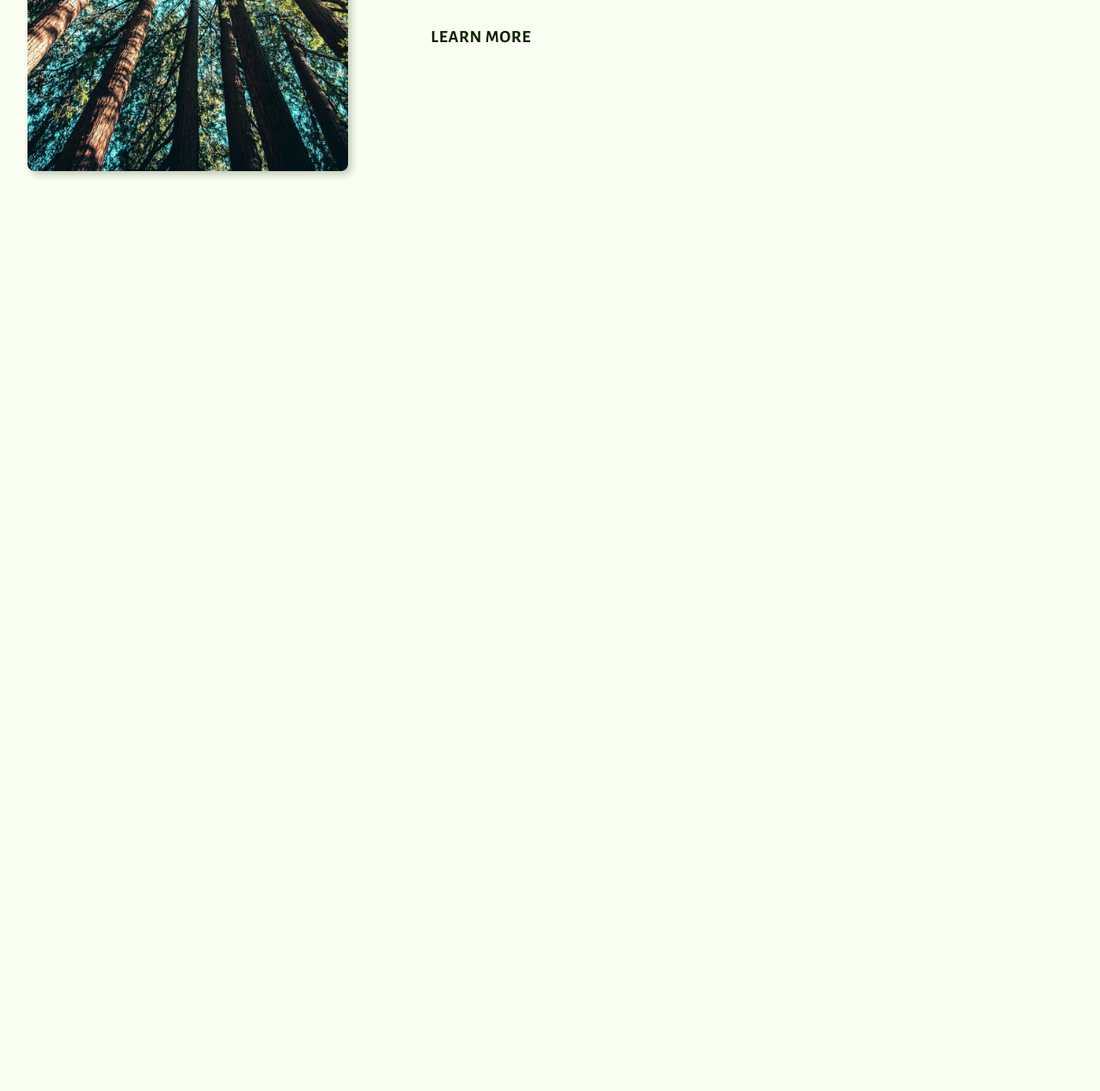
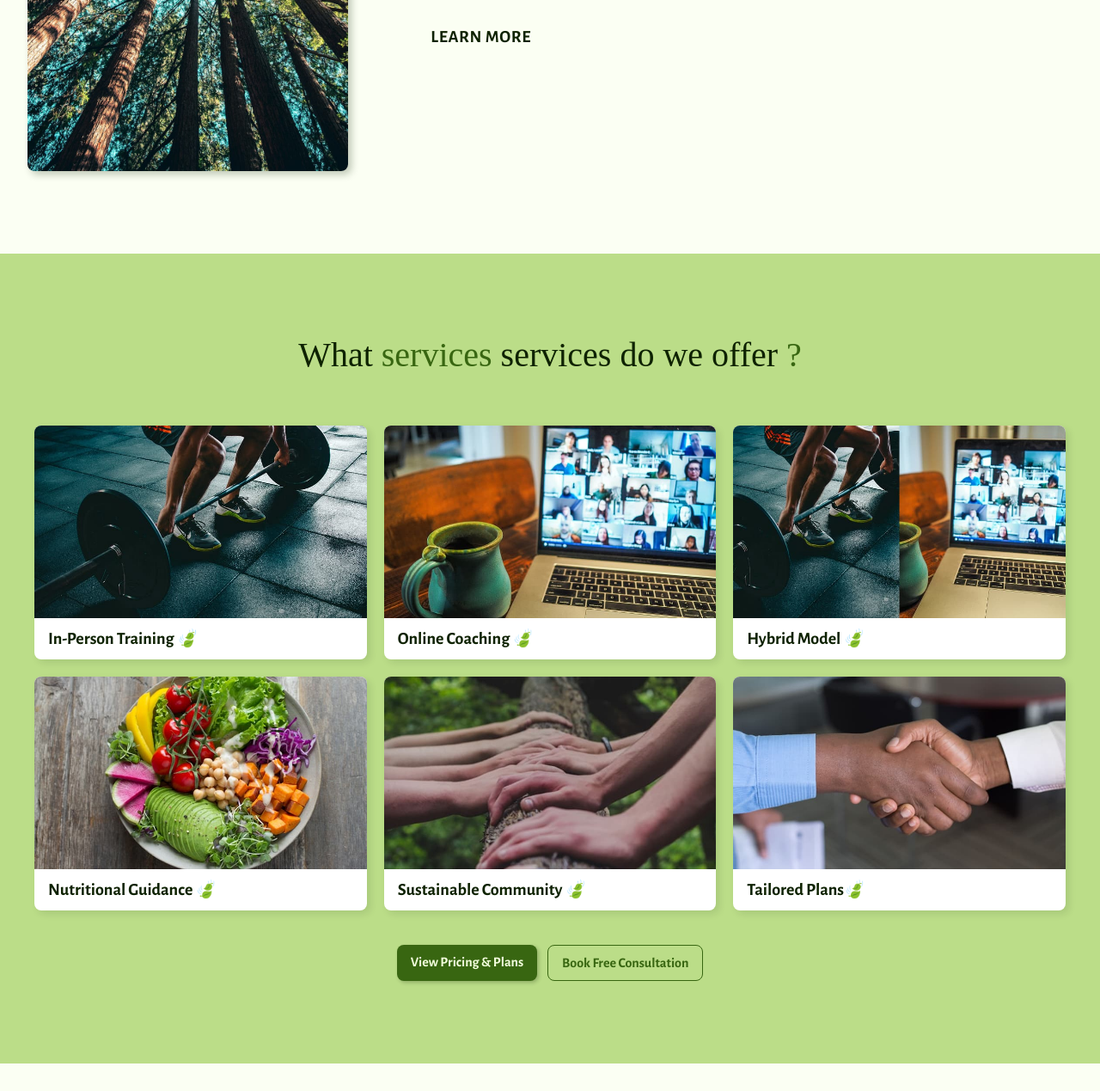
Before and after one commit to safirahconnect/greengains, a plain HTML site: page index.html in a window 1280 px wide. Shown: the part 3645-4914 px from the top of the page at 86% size. Before the commit the page ends 3876 px from the top, so only its background shows below. Drawn offline with nearby package versions, Linux system fonts and the light colour scheme; a web font is replaced by a local one.

Commit message:
services section

```diff
--- a/css/components/components.css
+++ b/css/components/components.css
@@ -20,7 +20,8 @@
   padding-top: var(--section-spacing);
 }
 
-.gallery--bg.section--gap {
+.gallery--bg.section--gap,
+.services--bg.section--gap {
   margin-top: var(--section-spacing);
   padding-bottom: var(--section-spacing);
 }
@@ -39,8 +40,16 @@
   background: var(--grad);
 }
 
+.services .btn--filled {
+  background: var(--p-50);
+}
+
 .btn--filled:hover {
   background: var(--grad-hover);
+}
+
+.services .btn--filled:hover {
+  background: var(--p-60);
 }
 
 .btn--elevated {
@@ -55,6 +64,10 @@
   color: var(--p-40);
 }
 
+.services .btn--outlined:hover {
+  color: var(--p-70);
+}
+
 .btn--text:hover {
   color: var(--p-50);
 }
@@ -64,3 +77,7 @@
   flex-wrap: wrap;
   gap: 12px;
 }
+
+.services .btns {
+  justify-content: center;
+}
--- /dev/null
+++ b/css/home/services.css
@@ -0,0 +1,42 @@
+.services--bg {
+  background: var(--p);
+}
+
+.services__headline {
+  margin-bottom: 1.5em;
+  text-align: center;
+}
+
+.services__list {
+  display: grid;
+  grid-template-columns: 1fr 1fr 1fr;
+  gap: 20px;
+  margin-bottom: 2em;
+}
+
+.services__item {
+  border-radius: 8px;
+  background: var(--w);
+  box-shadow: 4px 4px 8px rgba(14, 34, 0, 0.1);
+}
+
+.services__item > :first-child {
+  border-radius: 8px 8px 0px 0px;
+}
+
+.services__item > :last-child {
+  display: inline-block;
+  padding: 8px 16px;
+}
+
+@media (max-width: 768px) {
+  .services__list {
+    grid-template-columns: 1fr 1fr;
+  }
+}
+
+@media (max-width: 480px) {
+  .services__list {
+    grid-template-columns: 1fr;
+  }
+}
--- a/css/style.css
+++ b/css/style.css
@@ -12,3 +12,4 @@
 @import "./home/gallery.css";
 @import "./home/highlights.css";
 @import "./home/about.css";
+@import "./home/services.css";
--- a/index.html
+++ b/index.html
@@ -157,7 +157,7 @@
         <li>Leave No Trace Trainer</li>
       </ul>
       <div class="btns title--md-b">
-        <a class="btn btn--filled p-60" href="./pricing/pricing.html">View Pricing & Plans</a>
+        <a class="btn btn--filled btn--elevated p-60" href="./pricing/pricing.html">View Pricing & Plans</a>
         <a class="btn btn--outlined p-70" href="">Book Free Consultation</a>
       </div>
     </div>
@@ -178,6 +178,42 @@
     </div>
   </article>
 
+  <section class="services--bg section--gap inline--gap">
+    <div class="services container container--sm">
+      <h2 class="services__headline display--md p-70">What <span class="p-50">services</span> services do we offer <span class="p-50">?</span></h2>
+      <ul class="services__list title--lg-b p-70">
+        <li class="services__item">
+          <img src="./img/cards/in-person.jpg" alt="">
+          <span>In-Person Training 🍃</span>
+        </li>
+        <li class="services__item">
+          <img src="./img/cards/online.jpg" alt="">
+          <span>Online Coaching 🍃</span>
+        </li>
+        <li class="services__item">
+          <img src="./img/cards/hybrid.jpg" alt="">
+          <span>Hybrid Model 🍃</span>
+        </li>
+        <li class="services__item">
+          <img src="./img/cards/nutritional.jpg" alt="">
+          <span>Nutritional Guidance 🍃 </span>
+        </li>
+        <li class="services__item">
+          <img src="./img/cards/community.jpg" alt="">
+          <span>Sustainable Community 🍃</span>
+        </li>
+        <li class="services__item">
+          <img src="./img/cards/tailored.jpg" alt="">
+          <span>Tailored Plans🍃</span>
+        </li>
+      </ul>
+      <div class="btns title--md-b">
+        <a class="btn btn--filled btn--elevated p-20" href="./pricing/pricing.html">View Pricing & Plans</a>
+        <a class="btn btn--outlined p-50" href="">Book Free Consultation</a>
+      </div>
+    </div>
+  </section>
+
 </body>
 
 </html>
```
Also changed, not shown: img/cards/community.jpg (added), img/cards/nutritional.jpg (added), img/cards/tailored.jpg (added).
